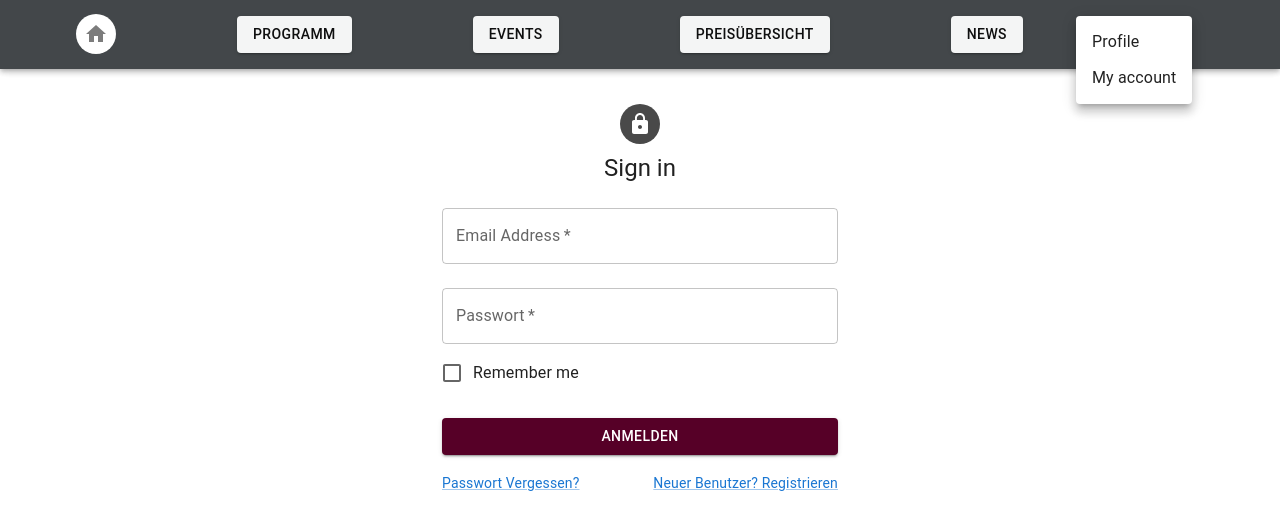
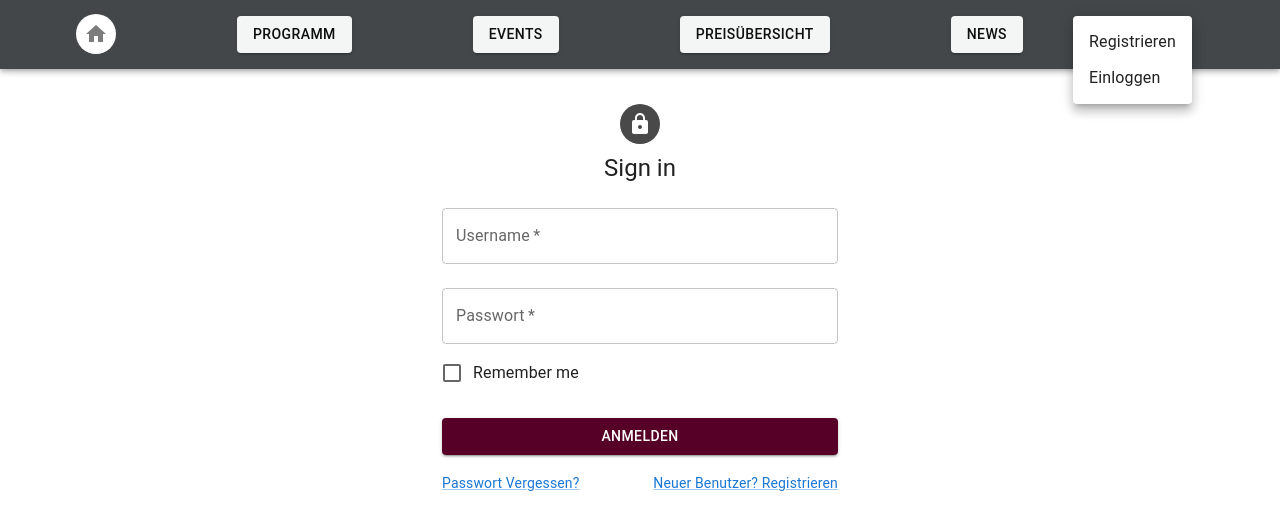
Before and after one commit to DrBackmischung/Kino-Frontend, a React (Create React App) app: page /SignInPage in a window 1280 px wide. Both pictures are taken after a click on the button "account of current user". Shown: the top 530 px of the page. Built offline with nearby package versions, Linux system fonts and the light colour scheme.

Commit message:
KINO-208

```diff
--- a/src/app/components/CookieHandler.ts
+++ b/src/app/components/CookieHandler.ts
@@ -5,13 +5,13 @@ HOW TO USE:
 3) Use cookies. Check for it with getCookie(cookieName: String) returns boolean; getCookie(cookieName:String) returns value from cookie.
 */
 
-export const setCookie = (cookieName: String, cookieValue: String, expireDays: number) => {
+export const setCookie = (cookieName: string, cookieValue: string, expireDays: number) => {
     const expireDate: Date = new Date();
     expireDate.setTime(expireDate.getTime() + (expireDays*24*60*60*1000));
     document.cookie = `${cookieName}=${cookieValue};expires=${expireDate};path=/`;
 }
 
-export const getCookie = (cookieName: String): String => {
+export const getCookie = (cookieName: string): string => {
     let name = cookieName + "=";
     let decodedCookie = decodeURIComponent(document.cookie);
     let allCookies = decodedCookie.split(';');
@@ -24,12 +24,12 @@ export const getCookie = (cookieName: String): String => {
         return cookie.substring(name.length, cookie.length);
       }
     }
-    return "NotFound!";
+    return "null";
 }
 
-export const isCookieSet = (cookieName: String): boolean => {
+export const isCookieSet = (cookieName: string): boolean => {
     let cookie = getCookie(cookieName);
-    if(cookie !== "NotFound!" ) {
+    if(cookie !== "null" ) {
         return true;
     } else {
         return false;
--- a/src/app/components/SeatBookingDialog.tsx
+++ b/src/app/components/SeatBookingDialog.tsx
@@ -47,7 +47,7 @@ function SeatBookingDialog(props: any) {
       seatsQuery.refetch();
     }
   }, [selectedShow?.id]);
-  console.log(selectedShow, seatsQuery.data);
+
   const preparedSeatsForRender: any = (seats: any, numberOfRows: any) => {
     let mostSeatsInARow = 0;
     if (seatsQuery?.data === undefined) return;
--- a/src/app/components/SignUp.tsx
+++ b/src/app/components/SignUp.tsx
@@ -1,73 +1,79 @@
-import React, {useState} from "react";
-import Avatar from '@mui/material/Avatar';
-import Button from '@mui/material/Button';
-import CssBaseline from '@mui/material/CssBaseline';
-import TextField from '@mui/material/TextField';
-import FormControlLabel from '@mui/material/FormControlLabel';
-import Checkbox from '@mui/material/Checkbox';
-import Link from '@mui/material/Link';
-import Grid from '@mui/material/Grid';
-import Box from '@mui/material/Box';
-import LockOutlinedIcon from '@mui/icons-material/LockOutlined';
-import Typography from '@mui/material/Typography';
-import Container from '@mui/material/Container';
+import React, { useState } from "react";
+import Avatar from "@mui/material/Avatar";
+import Button from "@mui/material/Button";
+import CssBaseline from "@mui/material/CssBaseline";
+import TextField from "@mui/material/TextField";
+import FormControlLabel from "@mui/material/FormControlLabel";
+import Checkbox from "@mui/material/Checkbox";
+import Link from "@mui/material/Link";
+import Grid from "@mui/material/Grid";
+import Box from "@mui/material/Box";
+import LockOutlinedIcon from "@mui/icons-material/LockOutlined";
+import Typography from "@mui/material/Typography";
+import Container from "@mui/material/Container";
 import APIUrl from "../config/APIUrl";
-import {useNavigate} from "react-router-dom";
+import { useNavigate } from "react-router-dom";
+import { setCookie, getCookie } from "./CookieHandler";
 
 function Copyright(props: any) {
   let navigate = useNavigate();
 
   const redirectToImpressum = () => {
-        navigate('/Impressum');
-    }
+    navigate("/Impressum");
+  };
 
   return (
     <Box pb={5}>
-            <Typography variant="body2" color="text.secondary" align="center" {...props}>
-            {'Copyright © '}
+      <Typography
+        variant="body2"
+        color="text.secondary"
+        align="center"
+        {...props}
+      >
+        {"Copyright © "}
         <Link color="inherit" onClick={() => redirectToImpressum()}>
           by SAuE Team 1
-                </Link>
-                {' '}
+        </Link>{" "}
         {new Date().getFullYear()}
-                {'.'}
+        {"."}
       </Typography>
     </Box>
   );
 }
 
 function SignUp(props: any) {
-    const [userName, setUserName ] = useState("");
-    const [firstName, setFirstName ] = useState("");
-    const [lastName, setLastName ] = useState("");
-    const [email, setEmail ] = useState("");
-    const [password, setPassword ] = useState("");
-    const [confirmPassword, setConfirmPassword ] = useState("");
-    const [street, setStreet ] = useState("");
-    const [number, setNumber ] = useState("");
-    const [plz, setPlz ] = useState("");
-    const [city, setCity ] = useState("");
+  const { setUser } = props;
+  const [userName, setUserName] = useState("");
+  const [firstName, setFirstName] = useState("");
+  const [lastName, setLastName] = useState("");
+  const [email, setEmail] = useState("");
+  const [password, setPassword] = useState("");
+  const [confirmPassword, setConfirmPassword] = useState("");
+  const [street, setStreet] = useState("");
+  const [number, setNumber] = useState("");
+  const [plz, setPlz] = useState("");
+  const [city, setCity] = useState("");
 
   let navigate = useNavigate();
 
   const apiUrlAll = `${APIUrl.apiUrl}/registration`;
 
   const redirectToHome = () => {
-        navigate('/');
-    }
+    navigate("/");
+  };
 
   const redirectToLogin = () => {
-        navigate('/Login');
-    }
+    navigate("/Login");
+  };
 
   const passwordMd5 = (password: any) => {
-        let md5 = require('md5');
+    let md5 = require("md5");
     let hashPassword = md5(password);
     return hashPassword;
   };
 
   const confirmPasswordMd5 = (confirmPassword: any) => {
-        let md5 = require('md5');
+    let md5 = require("md5");
     let hashConfirmPassword = md5(confirmPassword);
     return hashConfirmPassword;
   };
@@ -91,8 +97,8 @@ function SignUp(props: any) {
           passwordConfirmHash: hashConfirmPassword,
           street: street,
           number: number,
-                        plz: plz,
-                        city: city
+          plz: parseInt(plz),
+          city: city,
         }),
       };
       fetch(apiUrlAll, requestOptions).then((response) => {
@@ -100,39 +106,48 @@ function SignUp(props: any) {
           // TODO Error Handling
           console.log(response);
           return;
+        } else if (response.ok) {
+          console.log(response);
+          setCookie("userName", userName, 7);
+          setCookie("userPasswordHash", passwordMd5(password), 7);
+          setCookie("userEmail", email, 7);
+          setUser();
+          postMessage("Registration successfull! Redirecting to Homepage!");
+          redirectToHome();
         }
       });
-            postMessage("Registration successfull! Redirecting to Homepage!")
-            redirectToHome();
     } else {
       // TODO Error Handling
     }
-    }
-
+  };
   return (
-        <Container component="main" maxWidth="xs" sx={{
+    <Container
+      component="main"
+      maxWidth="xs"
+      sx={{
         bgcolor: "background.paper",
         pt: 8,
         pb: 6,
         position: "relative",
-        }}>
-            <CssBaseline/>
+      }}
+    >
+      <CssBaseline />
       <Box
         sx={{
           marginTop: 8,
-                    display: 'flex',
-                    flexDirection: 'column',
-                    alignItems: 'center',
+          display: "flex",
+          flexDirection: "column",
+          alignItems: "center",
         }}
       >
-                <Avatar sx={{m: 1, bgcolor: 'secondary.main'}}>
-                    <LockOutlinedIcon/>
+        <Avatar sx={{ m: 1, bgcolor: "secondary.main" }}>
+          <LockOutlinedIcon />
         </Avatar>
         <Typography component="h1" variant="h5">
           Sign up
         </Typography>
         <form noValidate>
-                    <Box component="form" noValidate sx={{mt: 3}}>
+          <Box component="form" noValidate sx={{ mt: 3 }}>
             <Grid container spacing={2}>
               <Grid item xs={12}>
                 <TextField
@@ -209,12 +224,14 @@ function SignUp(props: any) {
                   onChange={(e: any) => setConfirmPassword(e.target.value)}
                 />
               </Grid>
-                            <Grid container
+              <Grid
+                container
                 direction="row"
                 justifyContent="flex-end"
                 alignItems="center"
                 spacing={2}
-                                  pt={2.2}>
+                pt={2.2}
+              >
                 <Grid item xs={7.55}>
                   <TextField
                     required
@@ -262,7 +279,9 @@ function SignUp(props: any) {
               </Grid>
               <Grid item xs={12}>
                 <FormControlLabel
-                                    control={<Checkbox value="allowExtraEmails" color="primary"/>}
+                  control={
+                    <Checkbox value="allowExtraEmails" color="primary" />
+                  }
                   label="I want to receive inspiration, marketing promotions and updates via e-mail."
                 />
               </Grid>
@@ -272,21 +291,21 @@ function SignUp(props: any) {
               fullWidth
               variant="contained"
               onClick={handleSubmitClick}
-                            sx={{mt: 3, mb: 2}}
+              sx={{ mt: 3, mb: 2 }}
             >
               Sign Up
             </Button>
             <Grid container justifyContent="flex-end">
               <Grid item>
-                                <Link className="loginText" onClick={() => redirectToLogin()}>Already have an account?
-                                    Login
-                                    here</Link>
+                <Link className="loginText" onClick={() => redirectToLogin()}>
+                  Already have an account? Login here
+                </Link>
               </Grid>
             </Grid>
           </Box>
         </form>
       </Box>
-            <Copyright sx={{mt: 5}}/>
+      <Copyright sx={{ mt: 5 }} />
     </Container>
   );
 }
--- a/src/app/components/layouts/MenuBar.tsx
+++ b/src/app/components/layouts/MenuBar.tsx
@@ -1,11 +1,11 @@
 /* eslint-disable */
-import React from "react";
+import React, { useEffect } from "react";
 import AppBar from "@mui/material/AppBar";
 import Toolbar from "@mui/material/Toolbar";
 import Button from "@mui/material/Button";
 import IconButton from "@mui/material/IconButton";
 import HomeIcon from "@mui/icons-material/Home";
-import { Box, Container, Menu, MenuItem } from "@mui/material";
+import { Box, Container, Menu, MenuItem, Grid } from "@mui/material";
 import { AccountCircle } from "@mui/icons-material";
 import { useState } from "react";
 import { BrowserRouter, Link, Route, Routes } from "react-router-dom";
@@ -15,6 +15,7 @@ import DetailsPage from "../../pages/DetailsPage";
 import SignInPage from "../../pages/SignInPage";
 import UserRegistrationPage from "../../pages/UserRegistrationPage";
 import Impressum from "../../pages/Impressum";
+import { getCookie } from "../CookieHandler";
 
 function MenuBar() {
   const [anchorEl, setAnchorEl] = React.useState<null | HTMLElement>(null);
@@ -33,6 +34,19 @@ function MenuBar() {
     { name: "News", link: "/newsPage" },
   ]);
 
+  const [currentUser, setCurrentUser] = useState({
+    userName: getCookie("userName"),
+    userPassword: getCookie("userPasswordHash"),
+    userEmail: getCookie("userEmail"),
+  });
+
+  const setUser = () => {
+    setCurrentUser({
+      userName: getCookie("userName"),
+      userPassword: getCookie("userPasswordHash"),
+      userEmail: getCookie("userEmail"),
+    });
+  };
   return (
     <BrowserRouter>
       <AppBar
@@ -74,6 +88,36 @@ function MenuBar() {
               ))}
             </Box>
             <Box>
+              {currentUser.userName !== "null" &&
+              currentUser.userPassword !== "null" ? (
+                <>
+                  <Grid container spacing={2}>
+                    <Grid item xs={8}>
+                      <p
+                        style={{ marginTop: "1.35rem" }}
+                      >{`Eingeloggt als: ${currentUser.userName}`}</p>
+                    </Grid>
+                    <Grid item xs={4}>
+                      <Button
+                        style={{ backgroundColor: "white", opacity: 0.95 }}
+                        key="Ausloggen"
+                        sx={{ my: 2, color: "black", display: "block" }}
+                        variant="outlined"
+                        onClick={(e) =>
+                          setCurrentUser({
+                            userName: "null",
+                            userPassword: "null",
+                            userEmail: "null",
+                          })
+                        }
+                      >
+                        Ausloggen
+                      </Button>
+                    </Grid>
+                  </Grid>
+                </>
+              ) : (
+                <>
                   <IconButton
                     size="large"
                     aria-label="account of current user"
@@ -99,11 +143,15 @@ function MenuBar() {
                     open={Boolean(anchorEl)}
                     onClose={handleClose}
                   >
+                    <MenuItem component={Link} to="/SignUpPage">
+                      Registrieren
+                    </MenuItem>
                     <MenuItem component={Link} to="/SignInPage">
-                  Profile
+                      Einloggen
                     </MenuItem>
-                <MenuItem onClick={handleClose}>My account</MenuItem>
                   </Menu>
+                </>
+              )}
             </Box>
           </Toolbar>
         </Container>
@@ -116,8 +164,16 @@ function MenuBar() {
         <Route path="/pricesOverviewPage" element={<ComingSoon />} />
         <Route path="/newsPage" element={<ComingSoon />} />
         <Route path="/DetailsPage" element={<DetailsPage />} />
-        <Route path="/SignInPage" element={<SignInPage />} />
-        <Route path="/SignUpPage" element={<UserRegistrationPage />} />
+        <Route
+          path="/SignInPage"
+          // @ts-ignore
+          element={<SignInPage setUser={setUser} />}
+        />
+        <Route
+          path="/SignUpPage"
+          // @ts-ignore
+          element={<UserRegistrationPage setUser={setUser} />}
+        />
         <Route path="/Impressum" element={<Impressum />} />
       </Routes>
     </BrowserRouter>
--- a/src/app/pages/SignInPage.tsx
+++ b/src/app/pages/SignInPage.tsx
@@ -1,30 +1,41 @@
-import React from 'react';
+import React, { useEffect, useState } from "react";
 
 import Grid from "@mui/material/Grid";
-import {Avatar, Checkbox, Container, CssBaseline, FormControlLabel, TextField} from "@mui/material";
+import {
+  Avatar,
+  Checkbox,
+  Container,
+  CssBaseline,
+  FormControlLabel,
+  TextField,
+} from "@mui/material";
 import Typography from "@mui/material/Typography";
 import Button from "@mui/material/Button";
-import Link from '@mui/material/Link';
-import { makeStyles } from '@mui/styles';
-import {createTheme} from "@mui/material/styles";
-import LockIcon from '@mui/icons-material/Lock';
-import colours from '../config/Colours';
+import Link from "@mui/material/Link";
+import { makeStyles } from "@mui/styles";
+import { createTheme } from "@mui/material/styles";
+import LockIcon from "@mui/icons-material/Lock";
+import colours from "../config/Colours";
+import { setCookie, getCookie } from "../components/CookieHandler";
+import { useNavigate } from "react-router-dom";
+import APIUrl from "../config/APIUrl";
+import { RestaurantMenuTwoTone } from "@mui/icons-material";
 
 const theme = createTheme();
 
 const useStyles = makeStyles({
   paper: {
     marginTop: theme.spacing(8),
-        display: 'flex',
-        flexDirection: 'column',
-        alignItems: 'center',
+    display: "flex",
+    flexDirection: "column",
+    alignItems: "center",
   },
   avatar: {
     margin: theme.spacing(1),
     backgroundColor: colours.palette.primary.dark,
   },
   form: {
-        width: '100%', // Fix IE 11 issue.
+    width: "100%", // Fix IE 11 issue.
     marginTop: theme.spacing(1),
   },
   submit: {
@@ -33,14 +44,66 @@ const useStyles = makeStyles({
   },
 });
 
-export default function SignIn() {
+export default function SignIn(props: any) {
+  const { setUser } = props;
   const classes = useStyles();
+  const [userName, setUserName] = useState("");
+  const [userPassword, setUserPassword] = useState("");
+  const apiUlr = `${APIUrl.apiUrl}/login`;
+
+  let navigate = useNavigate();
+
+  const redirectToHome = () => {
+    navigate("/");
+  };
+  const passwordMd5 = (password: any) => {
+    let md5 = require("md5");
+    let hashPassword = md5(password);
+    return hashPassword;
+  };
+
+  const handleSubmitClick = (e: any, isHashPassword: boolean) => {
+    e.preventDefault();
+    let passwordToSend: string;
+    if (isHashPassword) {
+      passwordToSend = userPassword;
+    } else {
+      passwordToSend = passwordMd5(userPassword);
+    }
+    const requestOptions = {
+      method: "PUT",
+      headers: { "Content-Type": "application/json" },
+      body: JSON.stringify({
+        username: userName,
+        passwordHash: passwordToSend,
+      }),
+    };
+    fetch(apiUlr, requestOptions).then((response) => {
+      if (!response.ok) {
+        debugger;
+        // TODO Error Handling
+        console.log(response);
+        return;
+      } else if (response.ok) {
+        debugger;
+        console.log(response);
+        setCookie("userPasswordHash", passwordToSend, 7);
+        setCookie("userName", userName, 7);
+        setUser();
+        redirectToHome();
+        return;
+      }
+    });
+  };
 
   return (
-        <Container component="main" maxWidth="xs"
+    <Container
+      component="main"
+      maxWidth="xs"
       sx={{
-                       marginTop: theme.spacing(12)
-                   }} >
+        marginTop: theme.spacing(12),
+      }}
+    >
       <CssBaseline />
       <div className={classes.paper}>
         <Avatar className={classes.avatar}>
@@ -55,11 +118,11 @@ export default function SignIn() {
             margin="normal"
             required
             fullWidth
-                        id="email"
-                        label="Email Address"
-                        name="email"
-                        autoComplete="email"
+            id="username"
+            label="Username"
+            name="username"
             autoFocus
+            onChange={(e) => setUserName(e.target.value)}
           />
           <TextField
             variant="outlined"
@@ -68,9 +131,10 @@ export default function SignIn() {
             fullWidth
             name="passwort"
             label="Passwort"
-                        type="passwort"
+            type="password"
             id="passwort"
             autoComplete="current-password"
+            onChange={(e) => setUserPassword(e.target.value)}
           />
           <FormControlLabel
             control={<Checkbox value="remember" color="primary" />}
@@ -82,6 +146,7 @@ export default function SignIn() {
             variant="contained"
             color="primary"
             className={classes.submit}
+            onClick={(e) => handleSubmitClick(e, false)}
           >
             Anmelden
           </Button>
```
Also changed, not shown: src/app/pages/UserRegistrationPage.tsx (+10 -9 lines). Lines whose indentation alone changed are shown as unchanged.
